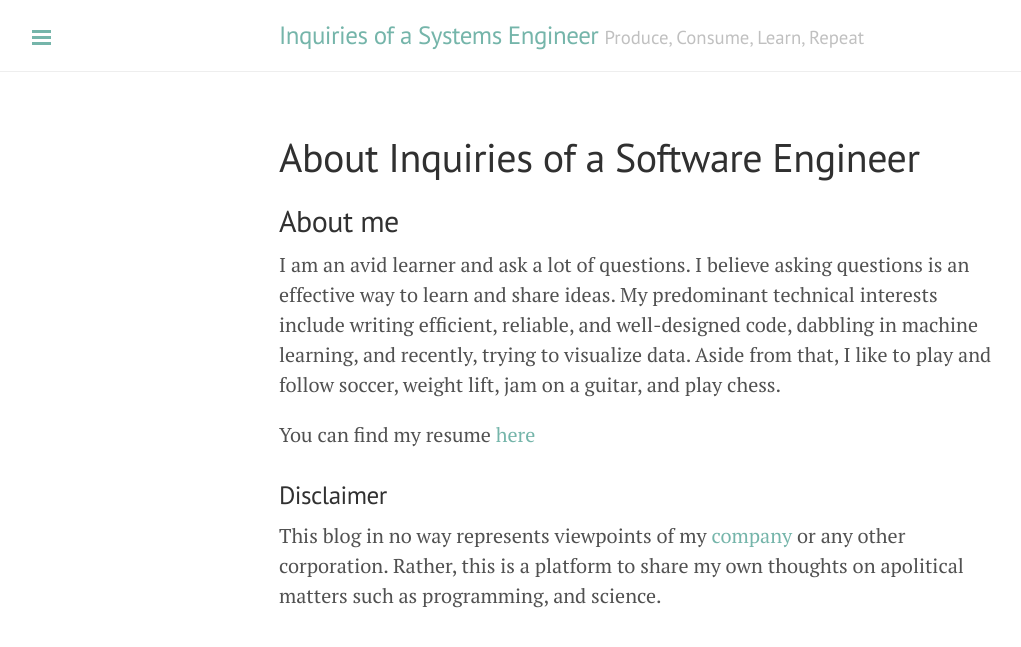
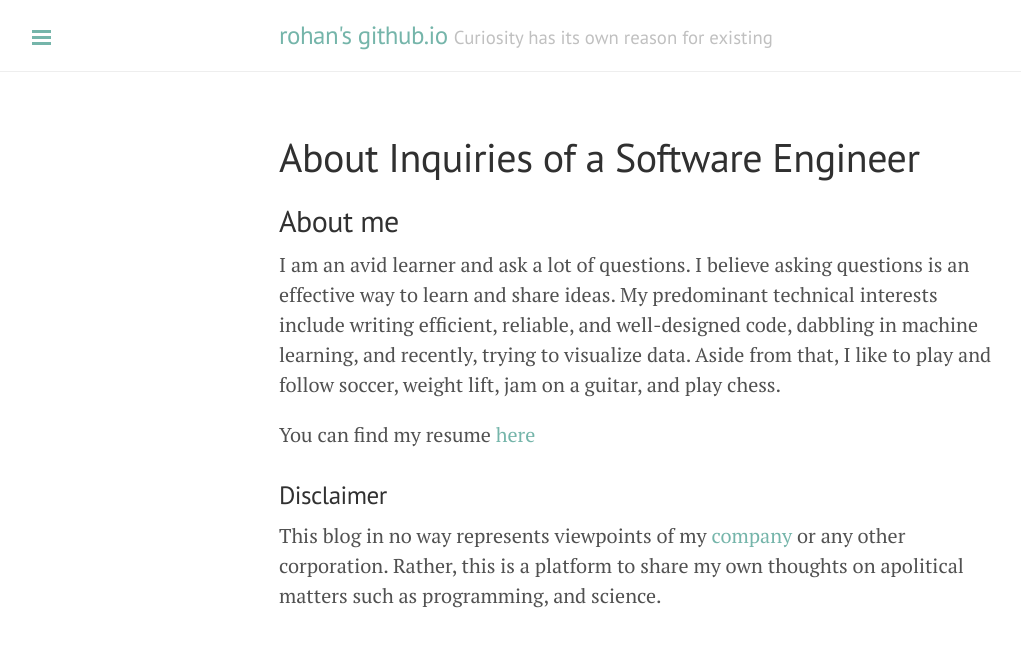
Before and after one commit to rohankshir/rohankshir.github.io, a Jekyll site: the page built from about.md, in a window 1280 px wide. Shown: the top 647 px of the page, without its empty margins (1-1022 px from the left). Built offline with Jekyll 4.4.1, drawn with Linux system fonts in a browser that asks for light colours; Markdown is read by kramdown in place of the engine named in the settings; a script that is not in the unit is left out.

Commit message:
minor edits

```diff
--- a/_config.yml
+++ b/_config.yml
@@ -12,9 +12,9 @@ permalink:           pretty
 relative_permalinks: true
 
 # Setup
-title:                Inquiries of a Systems Engineer
-tagline:             'Produce, Consume, Learn, Repeat'
-description:         'A living work of my recent musings on technology, programming, machine learning, and philosophies.'
+title:               rohan's github.io
+tagline:             'Curiosity has its own reason for existing'
+description:         'A living work of my recent curiosities on NLP, programming, machine learning, and philosophies.'
 url:                 http://rohankshir.github.io
 baseurl:             /
 paginate:            5
--- a/_layouts/default.html
+++ b/_layouts/default.html
@@ -4,7 +4,15 @@
   {% include head.html %}
 
   <body class="theme-base-0c">
-
+<!-- Google Tag Manager -->
+<noscript><iframe src="//www.googletagmanager.com/ns.html?id=GTM-PC3L42"
+height="0" width="0" style="display:none;visibility:hidden"></iframe></noscript>
+<script>(function(w,d,s,l,i){w[l]=w[l]||[];w[l].push({'gtm.start':
+new Date().getTime(),event:'gtm.js'});var f=d.getElementsByTagName(s)[0],
+j=d.createElement(s),dl=l!='dataLayer'?'&l='+l:'';j.async=true;j.src=
+'//www.googletagmanager.com/gtm.js?id='+i+dl;f.parentNode.insertBefore(j,f);
+})(window,document,'script','dataLayer','GTM-PC3L42');</script>
+<!-- End Google Tag Manager -->
     {% include sidebar.html %}
 
     <!-- Wrap is the content to shift when toggling the sidebar. We wrap the
```
Also changed, not shown: _posts/2015-10-30-analyzing-twitter-part-2.md (+5 -4 lines), 1 other file.
